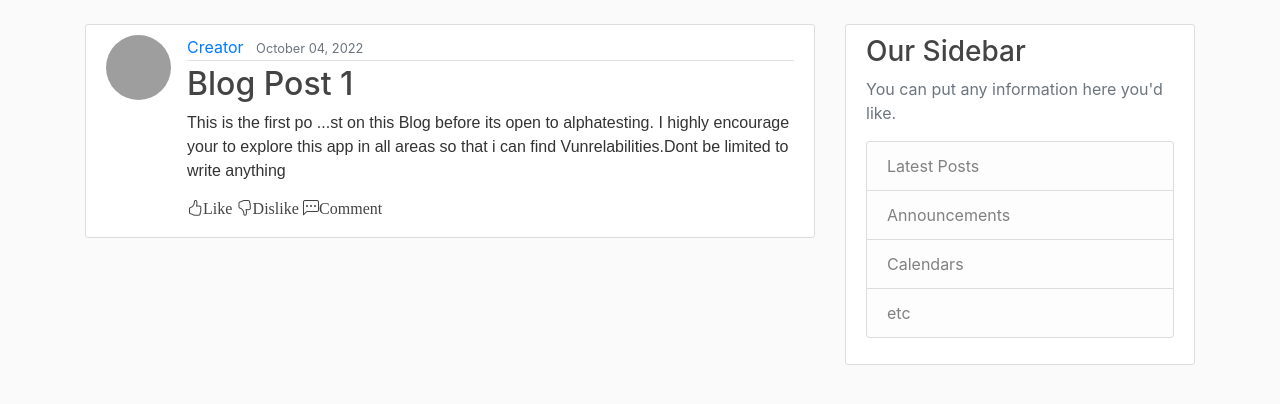
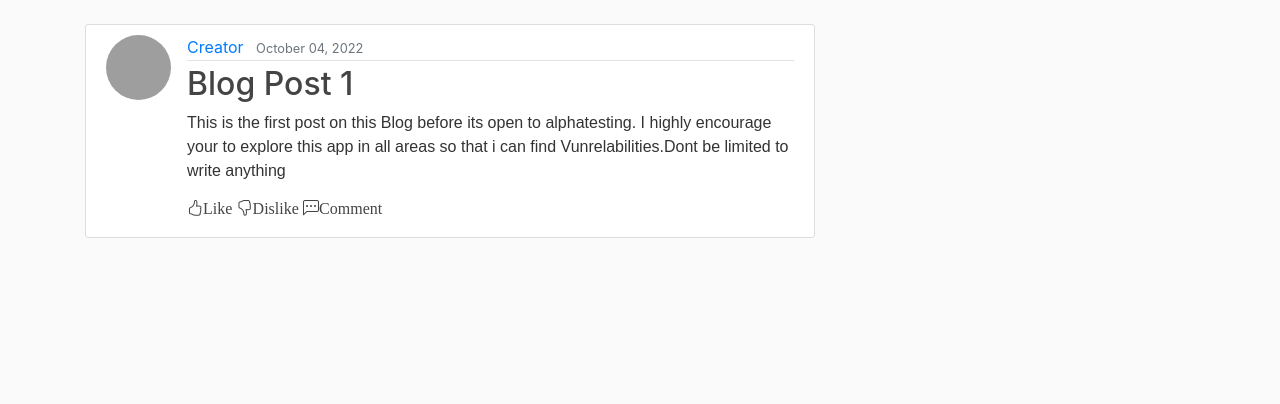
Before and after one commit to Ngeti258/Blog-App, a Django app: page / in a window 1280 px wide. Shown: the part 56-460 px from the top of the page. Run offline with Django 3.2, Linux system fonts and the light colour scheme; data comes from the database, SQL or seed files in the repository; some libraries are stand-ins or nearby versions; grey boxes are pictures that could not be loaded.

Commit message:
debugging

```diff
--- a/blog/templates/blog/base.html
+++ b/blog/templates/blog/base.html
@@ -56,7 +56,7 @@
             {% endif %}
             {% block content %}{% endblock %}
           </div>
-          <div class="col-md-4">
+          <!-- <div class="col-md-4">
             <div class="content-section">
               <h3>Our Sidebar</h3>
               <p class='text-muted'>You can put any information here you'd like.
@@ -68,10 +68,9 @@
                 </ul>
               </p>
             </div>
-          </div>
+          </div> -->
         </div>
       </main>
-    <script src="script.js"></script>
     <script src="https://code.jquery.com/jquery-3.2.1.slim.min.js" integrity="sha384-KJ3o2DKtIkvYIK3UENzmM7KCkRr/rE9/Qpg6aAZGJwFDMVNA/GpGFF93hXpG5KkN" crossorigin="anonymous"></script>
     <script src="https://cdn.jsdelivr.net/npm/popper.js@1.12.9/dist/umd/popper.min.js" integrity="sha384-ApNbgh9B+Y1QKtv3Rn7W3mgPxhU9K/ScQsAP7hUibX39j7fakFPskvXusvfa0b4Q" crossorigin="anonymous"></script>
     <script src="https://cdn.jsdelivr.net/npm/bootstrap@4.0.0/dist/js/bootstrap.min.js" integrity="sha384-JZR6Spejh4U02d8jOt6vLEHfe/JQGiRRSQQxSfFWpi1MquVdAyjUar5+76PVCmYl" crossorigin="anonymous"></script>
```
